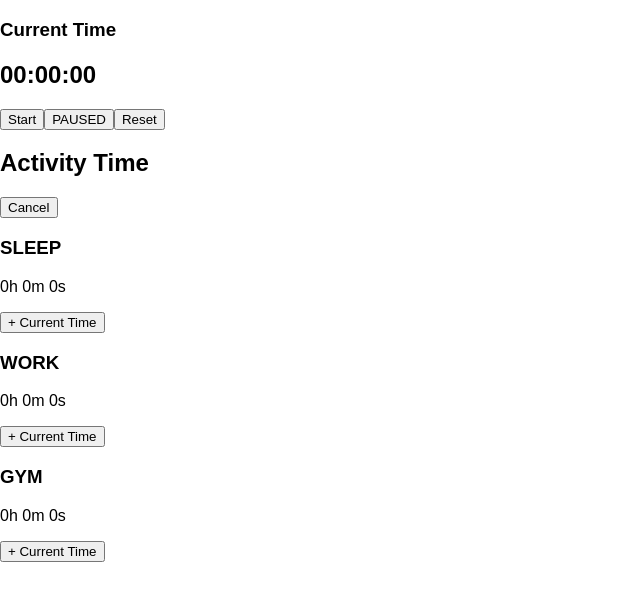
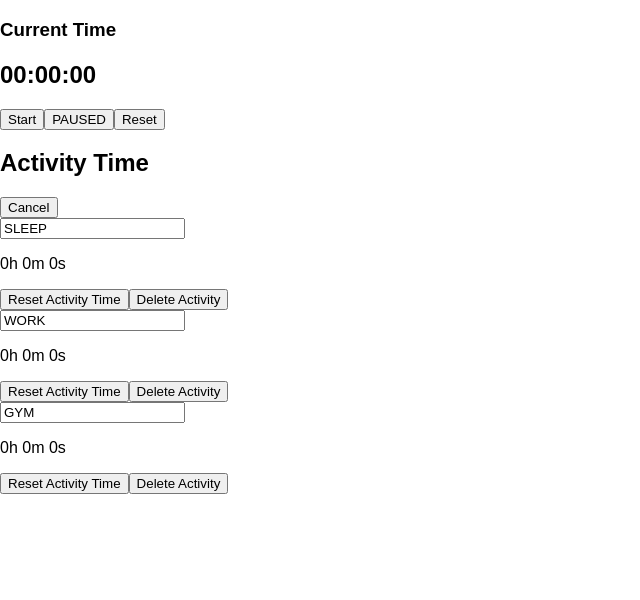
Before and after one commit to Mxke-N/react-day-tracker, a React (Vite) app: page / in a window 1280 px wide. Both pictures are taken after a click on the button "Edit". Shown: the top 600 px of the page, without its empty margins (0-640 px from the left). Built offline with nearby package versions, Linux system fonts and the light colour scheme.

Commit message:
add ability to edit activity names

```diff
--- a/src/components/ActivityListItem.jsx
+++ b/src/components/ActivityListItem.jsx
@@ -1,6 +1,28 @@
+import React, { useState, useEffect } from "react";
+import { useActivity } from "../contexts/ActivityContext.jsx";
 import AddCurrentTimeButton from "./AddCurrentTimeButton.jsx";
 
 function ActivityListItem({ activity }) {
+  const { option, updateActivityName } = useActivity();
+  const [activityName, setActivityName] = useState(activity.name);
+
+  useEffect(() => {
+    if (option === "edit") {
+      setActivityName(activity.name);
+    } else if (activityName !== activity.name) {
+      updateActivityName(activity.id, activityName);
+    }
+  }, [option]);
+
+  function handleNameChange(e) {
+    setActivityName(e.target.value);
+  }
+
+  function handleOnKeyUp(e) {
+    if (e.key !== "Enter") return;
+    e.target.blur();
+  }
+
   function formatTime(totalTime) {
     const hours = Math.floor(totalTime / (1000 * 60 * 60));
     const minutes = Math.floor((totalTime % (1000 * 60 * 60)) / (1000 * 60));
@@ -11,13 +33,30 @@ function ActivityListItem({ activity }) {
     return formattedTime;
   }
 
-  return (
-    <div className="activity-list-item">
-      <h3>{activity.name}</h3>
-      <p>{formatTime(activity.totalTime)}</p>
-      <AddCurrentTimeButton myID={activity.id} />
-    </div>
-  )
+  return (<>
+    {option === "edit" ? (
+      <div className="activity-list-item">
+        <input
+          name={activity.id}
+          type="text"
+          value={activityName}
+          onChange={handleNameChange}
+          onKeyUp={handleOnKeyUp}
+        />
+        <p>{formatTime(activity.totalTime)}</p>
+        <div className="edit-activity-buttons">
+          <button>Reset Activity Time</button>
+          <button>Delete Activity</button>
+        </div>
+      </div>
+    ) : (
+      <div className="activity-list-item">
+        <h3>{activity.name}</h3>
+        <p>{formatTime(activity.totalTime)}</p>
+        <AddCurrentTimeButton myID={activity.id} />
+      </div>
+    )}
+  </>)
 }
 
 export default ActivityListItem;
--- a/src/components/ActivityOptions.jsx
+++ b/src/components/ActivityOptions.jsx
@@ -1,9 +1,9 @@
-import React, { useState } from "react";
+import { useActivity } from "../contexts/ActivityContext.jsx";
 
 import ActivityOptionsSubheader from "./ActivityOptionsSubheader.jsx";
 
 function ActivityOptions() {
-  const [option, setOption] = useState(null);
+  const { option, setOption } = useActivity();
 
   return (
     <div className="activity-options">
--- a/src/components/ActivityOptionsSubheader.jsx
+++ b/src/components/ActivityOptionsSubheader.jsx
@@ -1,13 +1,14 @@
-import AddActivityItem from "./AddActivityItem.jsx";
+import AddActivityMenu from "./AddActivityMenu.jsx";
 
 function ActivityOptionsSubheader({ option }) {
   return (
     <div className="activity-options-subheader">
       {option === "add" ? (
-        <AddActivityItem />
+        <AddActivityMenu />
       ) : (
         null
       )}
+
     </div>
   );
 }
--- a/src/contexts/ActivityContext.jsx
+++ b/src/contexts/ActivityContext.jsx
@@ -3,6 +3,8 @@ import React, { useState, useEffect, createContext, useContext } from 'react';
 const ActivityContext = createContext();
 
 export function ActivityProvider({ children, stopwatchTime, broadcastTimeAddedEvent }){
+  const [option, setOption] = useState(null);
+
   const [activities, setActivities] = useState(() => {
     const savedActivities = localStorage.getItem("activities");
     return savedActivities
@@ -47,13 +49,32 @@ export function ActivityProvider({ children, stopwatchTime, broadcastTimeAddedEv
     setActivities((prevActivities) => [newActivity, ...prevActivities]);
   }
 
+  function updateActivityName(id, newName) {
+    console.log(id, newName);
+    setActivities((prevActivities) =>
+      prevActivities.map((activity) =>
+        activity.id === id ? (
+          {
+            ...activity,
+            name: newName
+          }
+        ) : (
+          activity
+        )
+      )
+    );
+  }
+
   return (
     <ActivityContext.Provider value={{
       stopwatchTime,
       activities,
       setActivities,
       addTimeToActivity,
-      addNewActivity
+      addNewActivity,
+      option,
+      setOption,
+      updateActivityName,
     }}>
       {children}
     </ActivityContext.Provider>
```
Also changed, not shown: src/components/AddActivityMenu.jsx (renamed from src/components/AddActivityItem.jsx).
